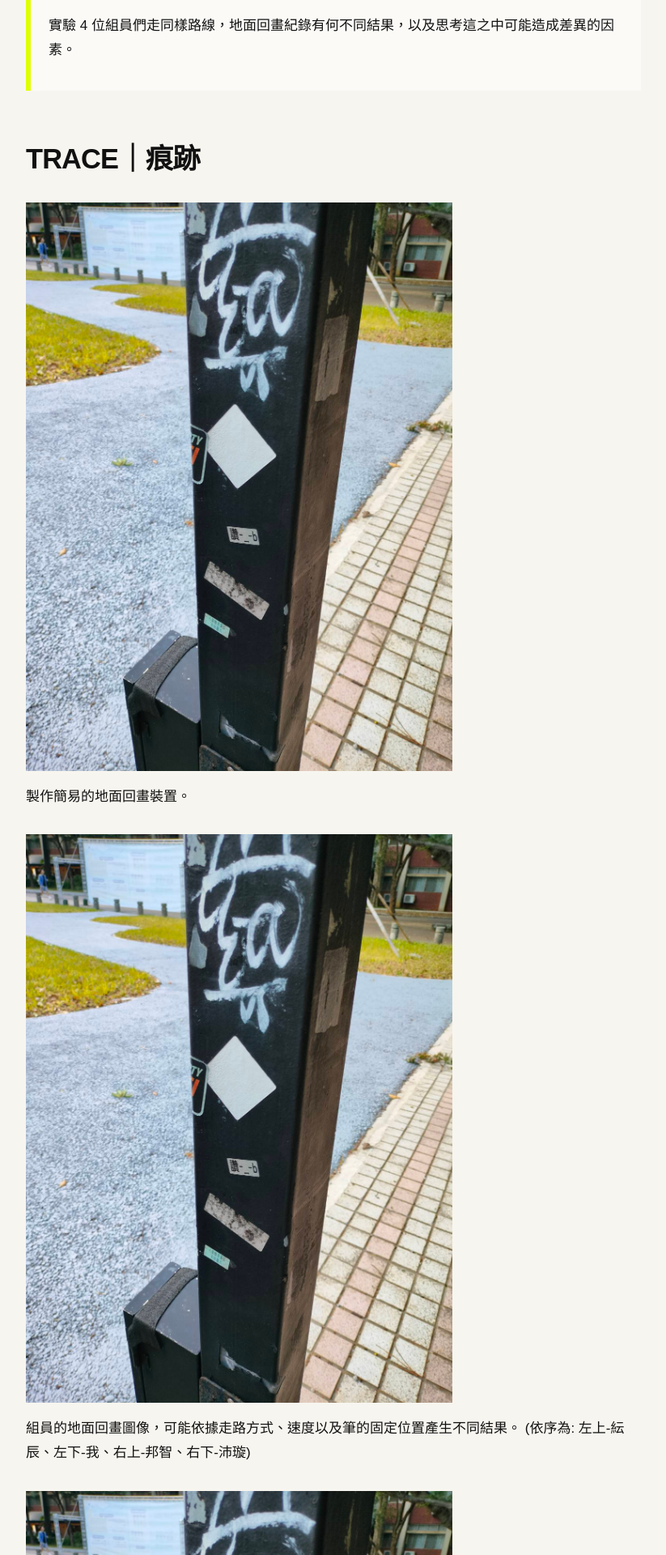
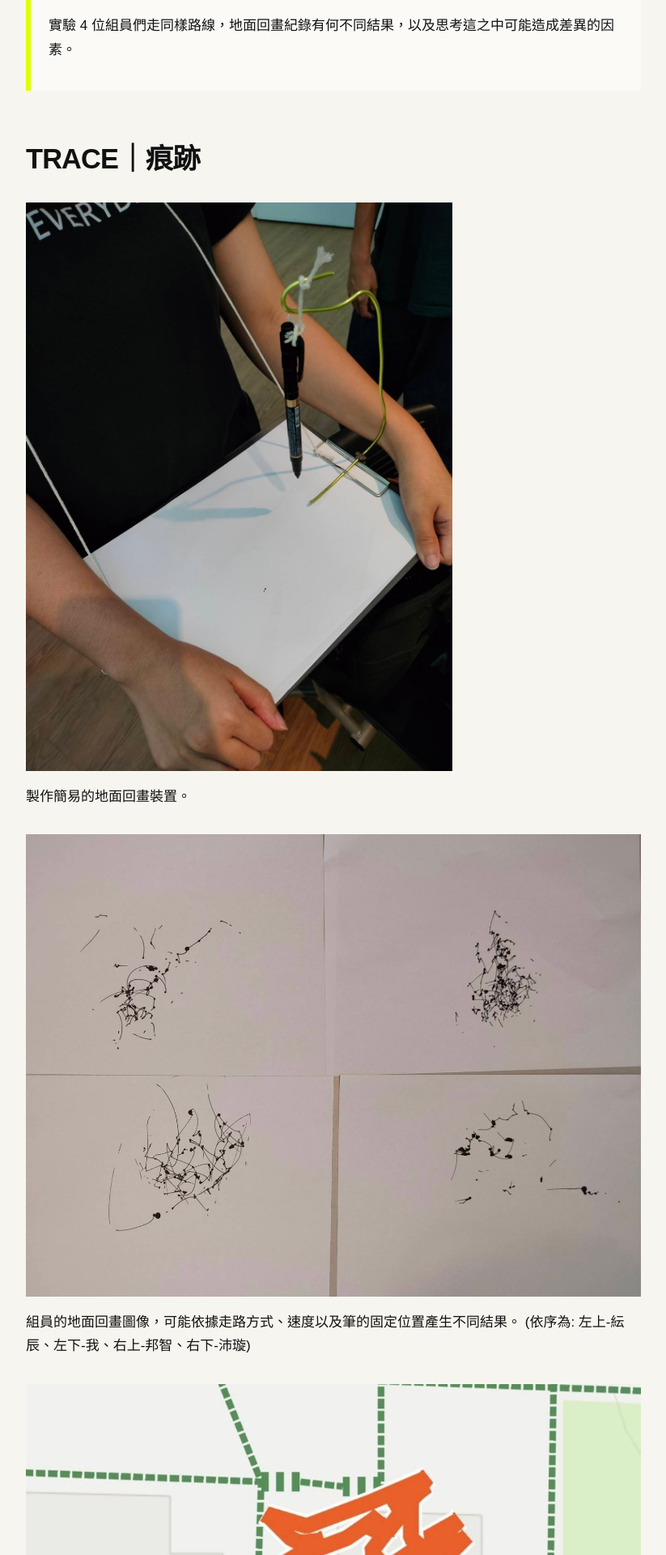
Before and after one commit to ivyjih/fieldworkarchive, a Jekyll site: the page built from weeks/week-03.md, in a window 1280 px wide. Shown: the part 392-2312 px from the top of the page at 81% size, without its empty margins (48-871 px from the left). Built offline with Jekyll 4.4.1, drawn with Linux system fonts in a browser that asks for light colours.

Commit message:
Update week-03.md

```diff
--- a/weeks/week-03.md
+++ b/weeks/week-03.md
@@ -11,15 +11,15 @@ permalink: /weeks/week-03/
 
 ## TRACE｜痕跡
 
-![偏離原始用途的證據]({{ '/assets/images/evidence0915.jpg' | relative_url }})
+![偏離原始用途的證據]({{ '/assets/images/pen0922.jpg' | relative_url }})
 
 製作簡易的地面回畫裝置。
 
-![偏離原始用途的證據]({{ '/assets/images/evidence0915.jpg' | relative_url }})
+![偏離原始用途的證據]({{ '/assets/images/drawing0922.jpg' | relative_url }})
 
 組員的地面回畫圖像，可能依據走路方式、速度以及筆的固定位置產生不同結果。 (依序為: 左上-紜辰、左下-我、右上-邦智、右下-沛璇)
 
-![偏離原始用途的證據]({{ '/assets/images/evidence0915.jpg' | relative_url }})
+![偏離原始用途的證據]({{ '/assets/images/route0922.jpg' | relative_url }})
 
 我的軌跡在 app 內的紀錄，室內定位有誤差，但多少還是有呼應回畫圖像。
 
```
